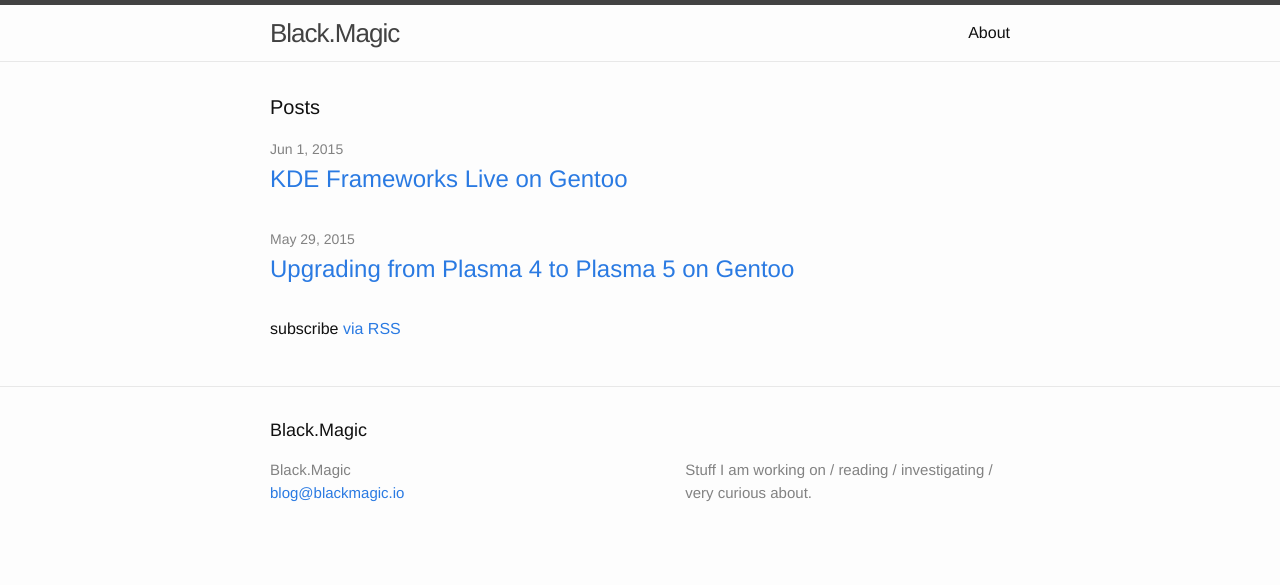
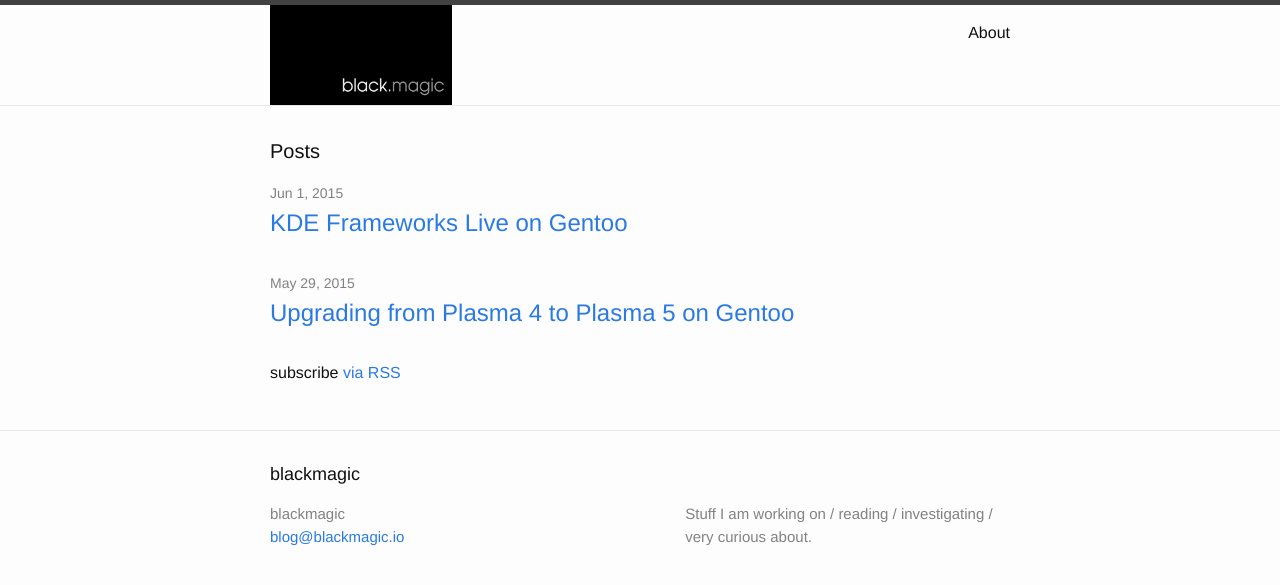
Before and after one commit to jfernandezalcon/jfernandezalcon.github.io, a Jekyll site: the page built from index.html, in a window 1280 px wide. Shown: the top 585 px of the page. Built offline with Jekyll 4.4.1, drawn with Linux system fonts in a browser that asks for light colours; Markdown is read by kramdown in place of the engine named in the settings.

Commit message:
Added the blackmagic logo in the header.

```diff
--- a/_config.yml
+++ b/_config.yml
@@ -1,5 +1,5 @@
 # Site settings
-title: Black.Magic
+title: blackmagic
 email: blog@blackmagic.io
 description: > # this means to ignore newlines until "baseurl:"
   Stuff I am working on / reading / investigating / very curious about.
--- a/_includes/header.html
+++ b/_includes/header.html
@@ -2,7 +2,8 @@
 
   <div class="wrapper">
 
-    <a class="site-title" href="{{ site.baseurl }}/">{{ site.title }}</a>
+    <!-- <a class="site-title" href="{{ site.baseurl }}/">{{ site.title }}</a> -->
+    <a class="site-title" href="{{ site.baseurl }}/"><img src="graphics/blackmagic_logo_small.png"></a>
 
     <nav class="site-nav">
       <a href="#" class="menu-icon">
```
Also changed, not shown: graphics/blackmagic_logo_small.png (added).
